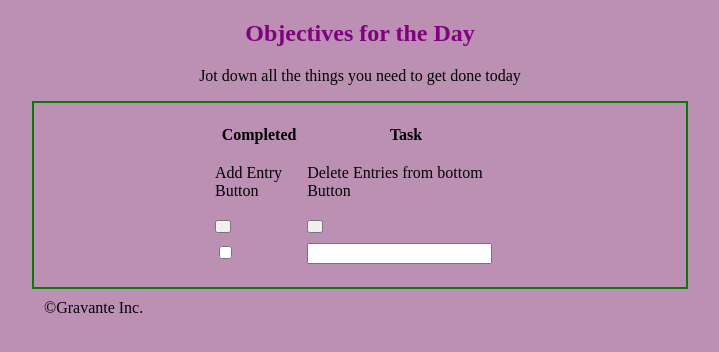
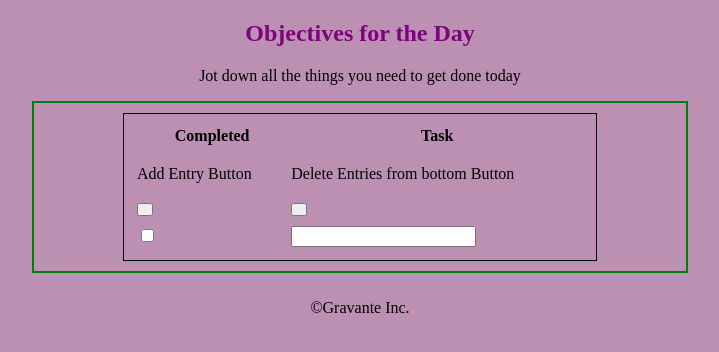
Before and after one commit to AG992/JS_III-Fundamentals, a plain HTML site: page index.html in a window 1280 px wide. Shown: the whole page, without its empty margins (280-999 px from the left). Drawn offline with Linux system fonts and the light colour scheme.

Commit message:
Finished Project

```diff
--- a/index.html
+++ b/index.html
@@ -17,7 +17,7 @@
 <!-- & add new ones by clicking the add button. Remove button will remove bottom entry -->
 
     <section class="center">
-        <table id="Table" class="center">
+        <table id="Table" class="center table">
             <tbody id="Table2">
             <tr>
                 <th>Completed</th>
@@ -51,7 +51,7 @@
         </table>
     </section>
     <footer>
-        <p class="center">&copy;Gravante Inc.</p>
+        <p id="copyright">&copy;Gravante Inc.</p>
     </footer>
     <script src="./index.js"></script>
 </body>
--- a/style.css
+++ b/style.css
@@ -16,6 +16,11 @@ section {
     padding: 10px;
 }
 
+.table {
+    border: 1px solid;
+    width: 75%;
+}
+
 #addEntry {
     width: 5px;
     height: 13px;
@@ -25,3 +30,10 @@ section {
     width: 5px;
     height: 13px;
 }
+
+#copyright {
+	float: left;
+	padding-top: 10px;
+	text-align: center;
+	width: 100%;
+}
```
